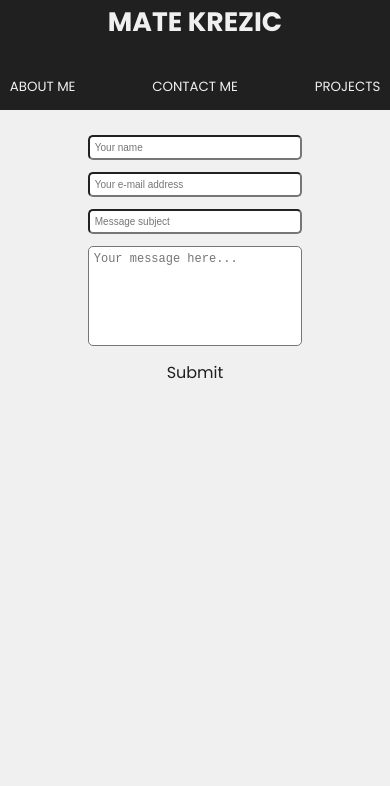
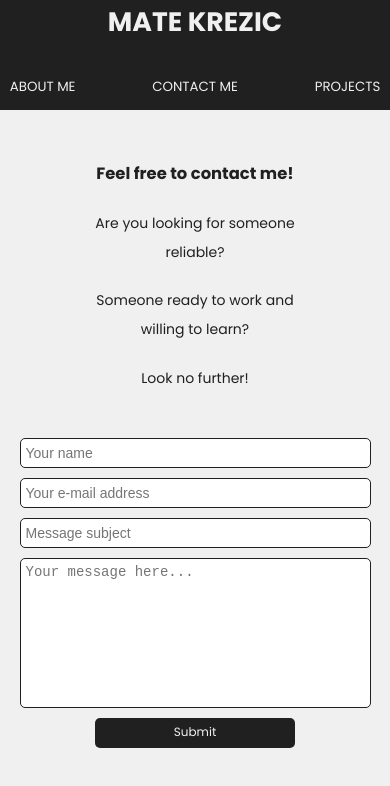
Before and after one commit to unizdmate/portfolio-redesign, a Next.js app: page /contact in a window 390 px wide. Shown: the top 786 px of the page. Built offline with nearby package versions, Linux system fonts and the light colour scheme.

Commit message:
fixed bugs in mobile view

```diff
--- a/animations/svg.js
+++ b/animations/svg.js
@@ -89,3 +89,35 @@ export const DarkAnimatedSVG = () => {
     </>
   );
 };
+
+export const RightArrowAnimatedSVG = () => {
+  return (
+    <>
+      <svg
+        preserveAspectRatio="xMidYMid meet"
+        viewBox="0 0 700 550"
+        style={{
+          width: "200px",
+          display: "flex",
+          flexDirection: "row",
+          alignItems: "center",
+          justifyContent: "center",
+          textAlign: "center",
+        }}
+      >
+        <g>
+          <motion.path
+            style={{ fill: "#202020" }}
+            initial={{ x: 0 }}
+            animate={{ x: 150 }}
+            transition={{ duration: 1, yoyo: Infinity }}
+            d="M482,234.839l-116.5-67.261c-4.783-2.761-10.898-1.122-13.66,3.66c-2.762,4.783-1.122,10.898,3.66,13.66l84.213,48.62H10
+		c-5.523,0-10,4.478-10,10c0,5.521,4.477,10,10,10h429.646L355.5,302.101c-4.783,2.762-6.422,8.877-3.66,13.66
+		c1.853,3.208,5.213,5.002,8.669,5.002c1.696,0,3.416-0.434,4.991-1.342L482,252.159c3.094-1.786,5-5.088,5-8.66
+		C487,239.927,485.094,236.625,482,234.839z"
+          />
+        </g>
+      </svg>
+    </>
+  );
+};
--- a/components/ContactComponent.js
+++ b/components/ContactComponent.js
@@ -1,9 +1,20 @@
 import React from "react";
 import ContactForm from "./ContactForm";
+import styles from "../styles/ContactForm.module.css";
+import { DarkAnimatedSVG, RightArrowAnimatedSVG } from "./../animations/svg";
 
 const ContactComponent = () => {
   return (
-    <div>
+    <div className={styles.contact__form__container__large}>
+      <div className={styles.contact__txt__container}>
+        <h3>Feel free to contact me!</h3>
+        <p>Are you looking for someone reliable?</p>
+        <p>Someone ready to work and willing to learn?</p>
+        <p>Look no further!</p>
+        <div className={styles.svg__div}>
+          <RightArrowAnimatedSVG />
+        </div>
+      </div>
       <ContactForm type="large" />
     </div>
   );
--- a/components/ContactForm.js
+++ b/components/ContactForm.js
@@ -14,35 +14,53 @@ const ContactForm = ({ type }) => {
           }
         >
           <input
-            className={styles.contact__input}
+            className={
+              type === "large"
+                ? styles.contact__input__large
+                : styles.contact__input
+            }
             type="text"
             name="sender_name"
             placeholder="Your name"
             required
           ></input>
           <input
-            className={styles.contact__input}
+            className={
+              type === "large"
+                ? styles.contact__input__large
+                : styles.contact__input
+            }
             type="email"
             name="sender_email"
             placeholder="Your e-mail address"
             required
           ></input>
           <input
-            className={styles.contact__input}
+            className={
+              type === "large"
+                ? styles.contact__input__large
+                : styles.contact__input
+            }
             type="text"
             name="message_subject"
             placeholder="Message subject"
             required
           ></input>
           <textarea
-            className={styles.contact__txt__area}
+            className={
+              type === "large"
+                ? styles.contact__txt__area__large
+                : styles.contact__txt__area
+            }
             name="message"
             placeholder="Your message here..."
             required
           ></textarea>
         </fieldset>
         <motion.div
-          className={styles.submit__btn}
+          className={
+            type === "large" ? styles.submit__btn__large : styles.submit__btn
+          }
           variants={btnVariants}
           whileHover="hover"
         >
--- a/styles/ContactForm.module.css
+++ b/styles/ContactForm.module.css
@@ -1,3 +1,16 @@
+.contact__form__container__large {
+  width: 100%;
+  height: 70%;
+  text-align: center;
+  padding: 50px 80px;
+  margin: auto;
+  background-color: #f0f0f0;
+  color: #202020;
+  display: flex;
+  flex-direction: row;
+  justify-content: space-evenly;
+}
+
 .contact__form {
   display: flex;
   flex-direction: column;
@@ -20,16 +33,27 @@
   border: none;
   margin: 0;
   padding: 0;
-  min-width: 55vw;
+  min-width: 40vw;
 }
 
 .contact__input {
   height: 25px;
   margin-bottom: 12px;
   border-radius: 5px;
-  font-size: 10px;
+  font-size: 12px;
   padding: 5px;
   width: 100%;
+  border: none;
+}
+
+.contact__input__large {
+  height: 40px;
+  margin-bottom: 20px;
+  border-radius: 5px;
+  font-size: 16px;
+  padding: 5px;
+  width: 100%;
+  border: 1px solid #202020;
 }
 
 .contact__txt__area {
@@ -39,18 +63,53 @@
   font-size: 12px;
   padding: 5px;
   width: 100;
+  border: none;
+}
+
+.contact__txt__area__large {
+  resize: none;
+  height: 175px;
+  margin-bottom: 20px;
+  border-radius: 5px;
+  font-size: 16px;
+  padding: 5px;
+  width: 100;
+  border: 1px solid #202020;
+}
+
+.svg__div {
+  width: 100%;
+  display: flex;
+  flex-direction: row;
+  justify-content: center;
+  align-items: center;
 }
 
 .submit__btn {
   width: 120px;
-  height: 30px;
+  height: 25px;
   margin-top: 12px;
   border-radius: 5px;
+  font-size: 12;
   display: flex;
   align-items: center;
   justify-content: center;
   background-color: #f0f0f0;
   color: #202020;
+  cursor: pointer;
+  transition: all 0.15s ease-out;
+}
+
+.submit__btn__large {
+  width: 200px;
+  height: 40px;
+  font-size: 16px;
+  border-radius: 5px;
+  display: flex;
+  align-items: center;
+  justify-content: center;
+  background-color: #202020;
+  color: #f0f0f0;
   cursor: pointer;
   transition: all 0.15s ease-out;
 }
@@ -68,7 +127,14 @@
   outline: none;
 }
 
-@media only screen and (max-width: 800px) {
+.contact__txt__container {
+  display: flex;
+  flex-direction: column;
+  align-items: center;
+  justify-content: center;
+}
+
+@media only screen and (max-width: 900px) {
   .contact__form {
     align-items: center;
     margin-top: 25px;
@@ -81,4 +147,54 @@
   .contact__fieldset {
     min-width: 50vw;
   }
+
+  .contact__form__container__large {
+    flex-direction: column;
+  }
+
+  .svg__div {
+    display: none;
+  }
+
+  .contact__txt__container {
+    align-items: flex-start;
+    justify-content: flex-start;
+  }
+
+  .contact__fieldset__large {
+    min-width: none;
+    width: 100%;
+  }
 }
+
+@media only screen and (max-width: 540px) {
+  .contact__txt__container {
+    font-size: 14px;
+    justify-content: center;
+    align-items: center;
+  }
+  .contact__txt__container h3,
+  .contact__txt__container p {
+    margin-bottom: 20px;
+  }
+  .contact__input__large {
+    height: 30px;
+    margin-bottom: 10px;
+    font-size: 14px;
+  }
+  .contact__txt__area__large {
+    resize: none;
+    height: 150px;
+    margin-bottom: 10px;
+    font-size: 14px;
+  }
+
+  .contact__fieldset__large {
+    min-width: 90vw;
+  }
+  .submit__btn__large {
+    width: 200px;
+    height: 30px;
+    font-size: 12px;
+  }
+}
--- a/styles/globals.css
+++ b/styles/globals.css
@@ -22,6 +22,10 @@ a {
   box-sizing: border-box;
 }
 
+*:focus {
+  outline: none;
+}
+
 p,
 h1,
 h2,
```
Also changed, not shown: components/HomeComponent.js (+2 -7 lines).
